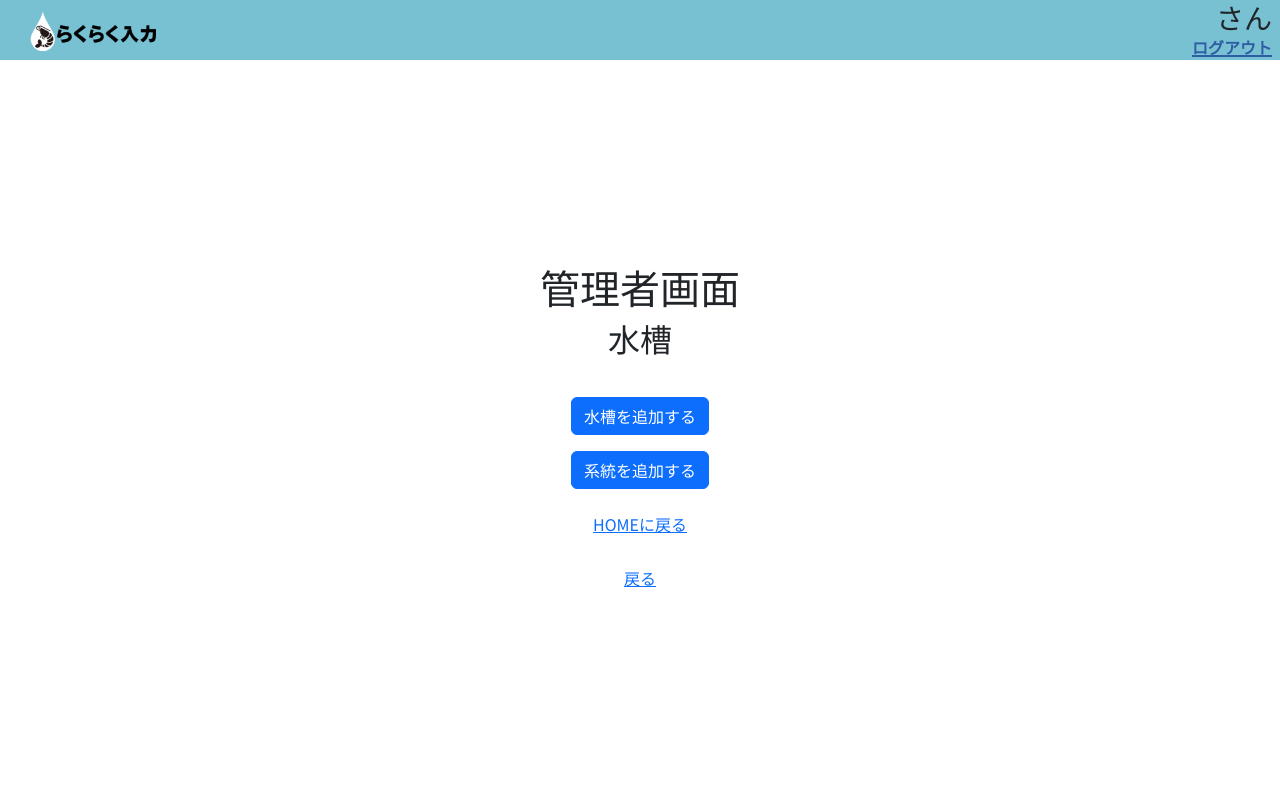
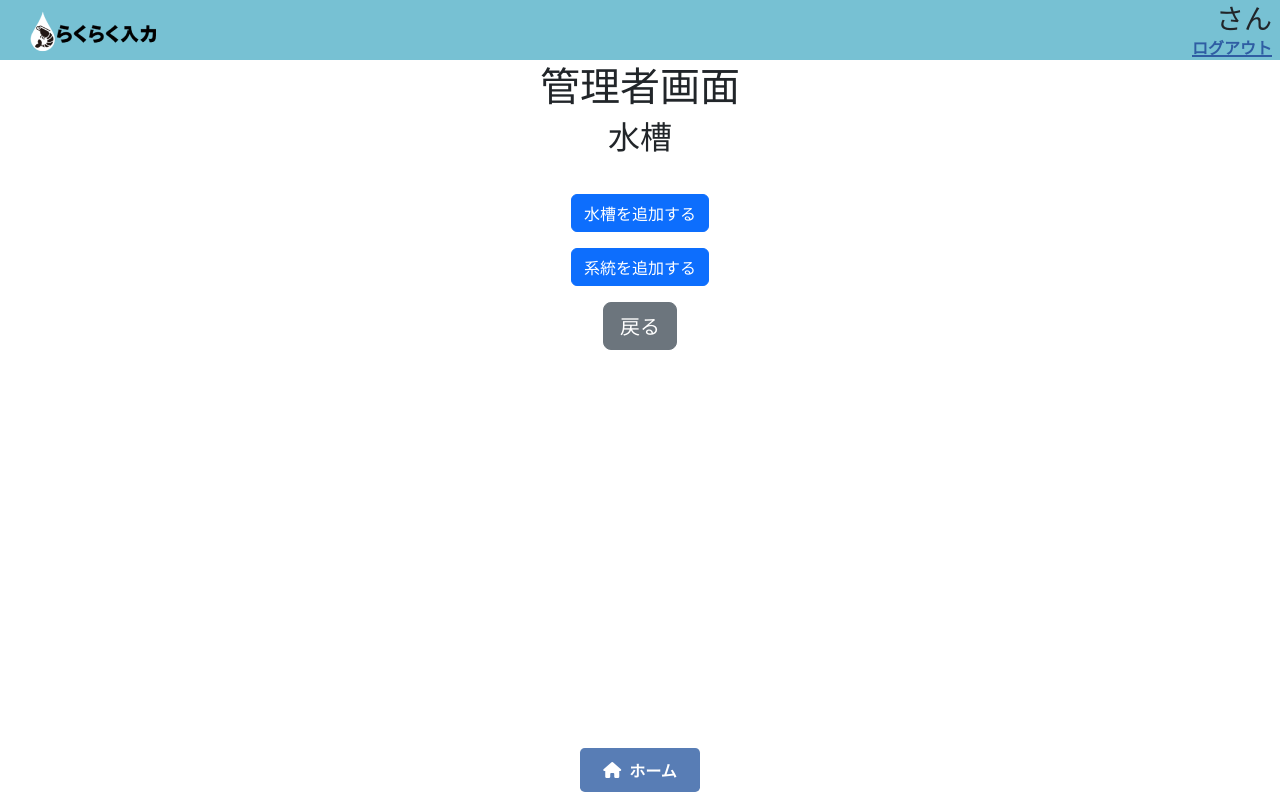
Before and after one commit to koachan777/rakuraku_input, a Django app: template src/rakuraku_apps/templates/manage/tank.html in a window 1280 px wide. Run offline with Django 3.2, Linux system fonts and the light colour scheme; the template is opened without the code that fills it, so the values that code supplies are empty; some libraries are stand-ins or nearby versions.

Commit message:
管理画面のボタン変更

```diff
--- a/src/rakuraku_apps/templates/manage/alert.html
+++ b/src/rakuraku_apps/templates/manage/alert.html
@@ -7,7 +7,8 @@
         {{ form.as_p }}
         <button type="submit">保存</button>
     </form>
-    <a href="{% url 'rakuraku_apps:manage' %}">HOME</a>
+    <a href="{% url 'rakuraku_apps:manage' %}" class="btn btn-secondary btn-lg">戻る</a>
+
 
     <script src="https://code.jquery.com/jquery-3.6.0.min.js"></script>
     <script>
@@ -28,4 +29,5 @@
             });
         });
     </script>
+        {% include 'footer.html' %}
 {% endblock %}
--- a/src/rakuraku_apps/templates/manage/create_shrimp.html
+++ b/src/rakuraku_apps/templates/manage/create_shrimp.html
@@ -11,7 +11,7 @@
 </form>
 
 <div class="text-center mt-3">
-    <a href="{% url 'rakuraku_apps:manage_tank' %}" class="btn btn-link">戻る</a>
+    <a href="{% url 'rakuraku_apps:manage' %}" class="btn btn-secondary btn-lg">戻る</a>
 </div>
-
+{% include 'footer.html' %}
 {% endblock %}
--- a/src/rakuraku_apps/templates/manage/create_tank.html
+++ b/src/rakuraku_apps/templates/manage/create_tank.html
@@ -10,7 +10,7 @@
 </form>
 
 <div class="text-center mt-3">
-    <a href="{% url 'rakuraku_apps:manage_tank' %}" class="btn btn-link">戻る</a>
+    <a href="{% url 'rakuraku_apps:manage' %}" class="btn btn-secondary btn-lg">戻る</a>
 </div>
-
+{% include 'footer.html' %}
 {% endblock %}
--- a/src/rakuraku_apps/templates/manage/tank.html
+++ b/src/rakuraku_apps/templates/manage/tank.html
@@ -19,11 +19,9 @@
     <a href="{% url 'rakuraku_apps:create_shrimp' %}" class="btn btn-primary">系統を追加する</a>
 </div>
 
+
 <div class="text-center mt-3">
-    <a href="{% url 'rakuraku_apps:home' %}" class="btn btn-link">HOMEに戻る</a>
+    <a href="{% url 'rakuraku_apps:manage' %}" class="btn btn-secondary btn-lg">戻る</a>
 </div>
-<div class="text-center mt-3">
-    <a href="{% url 'rakuraku_apps:manage' %}" class="btn btn-link">戻る</a>
-</div>
-
+{% include 'footer.html' %}
 {% endblock %}
--- a/src/rakuraku_apps/templates/manage/user.html
+++ b/src/rakuraku_apps/templates/manage/user.html
@@ -11,7 +11,7 @@
     <li>{{ user.account_id }}</li>
     {% endfor %}
 </ul>
-
-<a href="{% url 'rakuraku_apps:manage' %}">HOME</a>
+<a href="{% url 'rakuraku_apps:manage' %}" class="btn btn-secondary btn-lg">戻る</a>
+{% include 'footer.html' %}
 
 {% endblock %}
```
Also changed, not shown: src/rakuraku_apps/templates/manage/value.html (+10 -1 lines).
